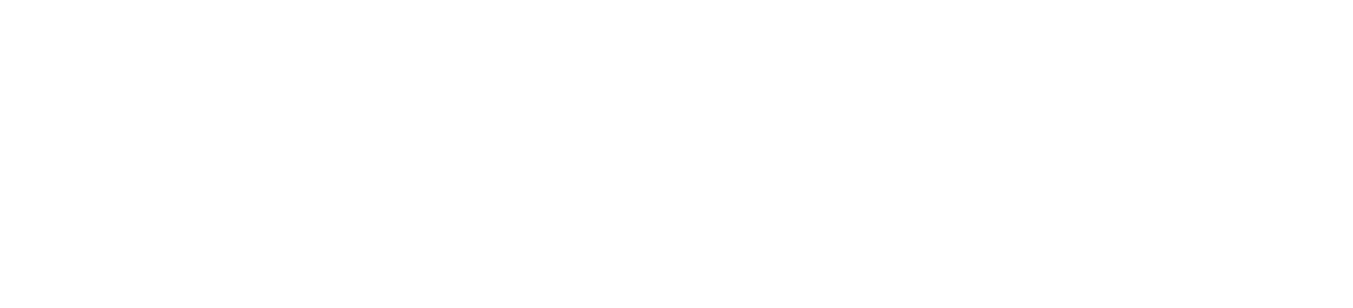
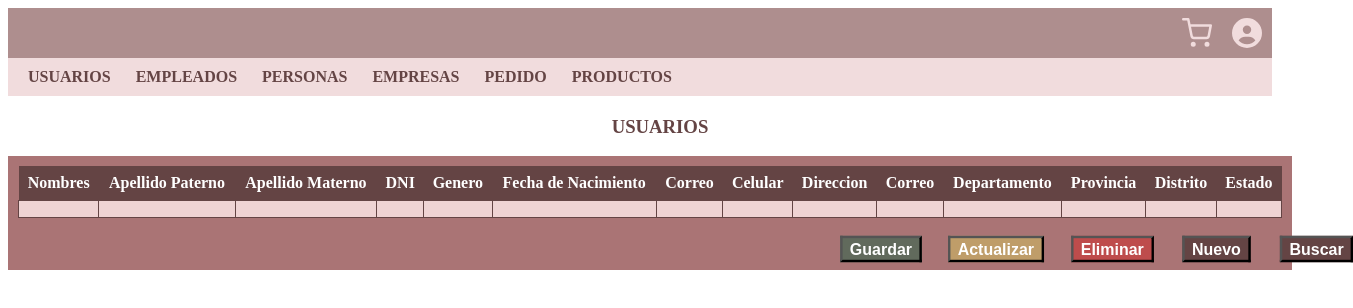
Before and after one commit to Gutierrez-16/Sistema_Riga, a React (Vite) app in the folder sistema_riga_frontend/: page /usuario in a window 1280 px wide. Before the commit this address had no page. Shown: the top 308 px of the page, 1353 px wide, since content can reach past the window. Built offline with nearby package versions, Linux system fonts and the light colour scheme.

Commit message:
add: Components&Styles

```diff
--- a/sistema_riga_frontend/package.json
+++ b/sistema_riga_frontend/package.json
@@ -13,6 +13,8 @@
     "history": "^5.3.0",
     "react": "^18.2.0",
     "react-dom": "^18.2.0",
+    "react-helmet-async": "^2.0.4",
+    "react-icons": "^5.1.0",
     "react-router-dom": "^6.22.3"
   },
   "devDependencies": {
--- /dev/null
+++ b/sistema_riga_frontend/src/Components/Header/HeadStyle.css
@@ -0,0 +1,10 @@
+.head{
+    background-color: #AA7475;
+    width: 100%;
+    height: 5px;
+    text-align: center;
+}
+
+.head h1{
+    font-weight: bold;
+}
--- /dev/null
+++ b/sistema_riga_frontend/src/Components/Header/Header.jsx
@@ -0,0 +1,38 @@
+import React from 'react';
+import { Link } from 'react-router-dom';
+import './HeaderStyle.css';
+import { FiShoppingCart } from "react-icons/fi";
+import { FaCircleUser } from "react-icons/fa6";
+
+
+const Header = () => {
+    return (
+        <header>
+            <div className='head'>
+            <div className='icons'>
+            <Link to="/home" className="icon-link">
+                <FiShoppingCart  size={30} className='icon'/>
+             </Link>
+             <Link to="/usuario" className="icon-link">
+                <FaCircleUser size={30} className='icon'/>
+             </Link>
+
+            </div>
+            </div>
+            <div className='subhead'>
+            <nav>
+                <ul>
+                    <li><Link to="/usuario">USUARIOS</Link></li>
+                    <li><Link to="/empleado">EMPLEADOS</Link></li>
+                    <li><Link to="/persona">PERSONAS</Link></li>
+                    <li><Link to="/empresa">EMPRESAS</Link></li>
+                    <li><Link to="/home">PEDIDO</Link></li>
+                    <li><Link to="/producto">PRODUCTOS</Link></li>
+                </ul>
+            </nav>
+            </div>
+        </header>
+    );
+};
+
+export default Header;
--- /dev/null
+++ b/sistema_riga_frontend/src/Components/Header/HeaderStyle.css
@@ -0,0 +1,54 @@
+.body{
+    margin: 0px;
+    padding: 0px;
+}
+.head{
+background-color: #AE8E8E;
+width: 100%;
+height: 50px;
+color:#644444;
+}
+
+.icons{
+    width: 100%;
+    height: 50px;
+    display: flex;
+    justify-content: flex-end;
+}
+
+.icons .icon{
+    margin: 10px;
+    color: #F1DCDD;
+}
+
+.subhead {
+    background-color: #F1DCDD;
+    padding: 10px;
+}
+/* Establece el contenedor ul como contenedor flexible */
+.subhead nav ul {
+    list-style-type: none;
+    padding: 0;
+    margin: 0;
+    display: flex;
+}
+/* Añade espacio entre los elementos li */
+.subhead nav ul li {
+    margin-right: 15px;
+    margin-left: 10px;
+
+}
+/* Elimina el margen derecho del último elemento li */
+.subhead nav ul li:last-child {
+    margin-right: 0;
+}
+
+.subhead nav ul li a {
+    color: #644444;
+    text-decoration: none;
+    font-weight: bold;
+}
+
+.subhead nav ul li a:hover {
+    text-decoration: underline;
+}
--- a/sistema_riga_frontend/src/AppLogin.css
+++ b/sistema_riga_frontend/src/Components/Login/AppLogin.css
@@ -1,12 +1,34 @@
 /* login.css */
 
 .login-container {
-    width: 300px;
+    width: 100%;
+    margin: 0 auto;
+    padding: 20px;
+    border-radius: 5px;
+    background-color: #ffffff;
+    text-align: left;
+
+  }
+
+  .title{
+    background-color: #AA7475;
+    width: 150px;
+    height: 5px;
+    margin: 20px auto;
+    padding: 20px;
+    text-align: center  ;
+  }
+
+  .login{
+    width: 600px;
+    height: 350px;
     margin: 0 auto;
     padding: 20px;
     border: 1px solid #ccc;
     border-radius: 5px;
     box-shadow: 0 2px 5px rgba(0, 0, 0, 0.1);
+    background-color: #AA7475;
+    text-align: center;
   }
 
   .login-container h2 {
@@ -21,23 +43,26 @@
   }
 
   .login-form input {
-    width: 100%;
+    width: 280px;
     padding: 8px;
     margin-bottom: 10px;
     border: 1px solid #ccc;
     border-radius: 3px;
+    background-color: #E7C7C8;
   }
 
   .login-form button {
-    width: 100%;
+    width: 200px;
+    height: 30px;
     padding: 10px;
-    background-color: #007bff;
+    background-color: #644444;
     color: #fff;
     border: none;
     border-radius: 3px;
     cursor: pointer;
+    margin-top: 20px;
   }
 
   .login-form button:hover {
-    background-color: #0056b3;
+    background-color: #8a5858;
   }
--- a/sistema_riga_frontend/src/LoginApp.jsx
+++ b/sistema_riga_frontend/src/Components/Login/LoginApp.jsx
@@ -1,6 +1,9 @@
 import React, { useState } from 'react';
 import './AppLogin.css';
 import { useNavigate } from 'react-router-dom';
+import { FaCircleUser } from "react-icons/fa6";
+
+
 
 function LoginApp() {
   const [username, setUsername] = useState('');
@@ -34,32 +37,38 @@
   };
 
   return (
+
     <div className="login-container">
+      <div className='title'>LOGIN</div>
+      <div className='login'>
+      <FaCircleUser size={80} color="black" className="iconimg"/>
       <h2>Iniciar Sesión</h2>
       <form className="login-form" onSubmit={handleSubmit}>
         <div>
-          <label htmlFor="username">Nombre de usuario:</label>
           <input
             type="text"
             id="username"
+            placeholder='Ingrese su usuario'
             value={username}
             onChange={(e) => setUsername(e.target.value)}
             required
           />
         </div>
         <div>
-          <label htmlFor="password">Contraseña:</label>
           <input
             type="password"
             id="password"
+            placeholder='Ingrese su contraseña'
             value={password}
             onChange={(e) => setPassword(e.target.value)}
             required
           />
         </div>
         <button type="submit">Iniciar Sesión</button>
+
       </form>
       {message && <p>{message}</p>} {/* Mostrar el mensaje del backend */}
+      </div>
     </div>
   );
 }
--- /dev/null
+++ b/sistema_riga_frontend/src/Components/Usuario/Usuario.jsx
@@ -0,0 +1,78 @@
+import React, { Component } from 'react';
+import { Link } from 'react-router-dom';
+import Header from '../Header/Header';
+import './UsuarioStyle.css';
+
+class Home extends Component {
+  render() {
+    return (
+      <article>
+        <div>
+          <Header/>
+          <section>
+            <div className='usuario'>
+            <h1>USUARIOS</h1>
+            </div>
+            <div className='global'>
+            <div className='tabla'>
+                <table >
+                <thead>
+                    <tr>
+                        <th>Nombres</th>
+                        <th>Apellido Paterno</th>
+                        <th>Apellido Materno</th>
+                        <th>DNI</th>
+                        <th>Genero</th>
+                        <th>Fecha de Nacimiento</th>
+                        <th>Correo</th>
+                        <th>Celular</th>
+                        <th>Direccion</th>
+                        <th>Correo</th>
+                        <th>Departamento</th>
+                        <th>Provincia</th>
+                        <th>Distrito</th>
+                        <th>Estado</th>
+                    </tr>
+                    <tr>
+                      <td></td>
+                      <td></td>
+                      <td></td>
+                      <td></td>
+                      <td></td>
+                      <td></td>
+                      <td></td>
+                      <td></td>
+                      <td></td>
+                      <td></td>
+                      <td></td>
+                      <td></td>
+                      <td></td>
+                      <td></td>
+                    </tr>
+                </thead>
+                </table>
+            </div>
+            <div className='botones'>
+              <button className='boton1'>Guardar</button>
+              <button className='boton2'>Actualizar</button>
+              <button className='boton3'>Eliminar</button>
+              <button className='boton4'>Nuevo</button>
+              <button className='boton4'>Buscar</button>
+            </div>
+            </div>
+            <div className='global2'>
+              <div className='contenedor'>
+              </div>
+              <div className='contenedor'>
+              </div>
+              <div className='contenedor'>
+              </div>
+            </div>
+          </section>
+        </div>
+      </article>
+    );
+  }
+}
+
+export default Home;
--- /dev/null
+++ b/sistema_riga_frontend/src/Components/Usuario/UsuarioStyle.css
@@ -0,0 +1,102 @@
+.usuario{
+    width: 100%;
+    height: 20px;
+    text-align: center;
+    color: #644444;
+    margin: 20px;
+    font-weight: bold;
+}
+
+table {
+    width: 100%;
+    border-collapse: collapse;
+    color: white;
+}
+
+td {
+    border: 1px solid #644444 ;
+    padding: 8px;
+    text-align: left;
+    background-color: #EFD3D3;
+}
+
+th {
+    background-color: #644444;
+    text-align: center;
+    padding: 8px;
+
+}
+
+.global{
+    padding: 10px;
+    width: 100%;
+    height: auto;
+    background-color: #AA7475;
+}
+
+.botones{
+    width: 500px;
+    display: flex;
+    justify-content: space-between;
+    margin-top: 20px;
+    display: flex;
+    margin-left: 829px;
+    margin-right: 10px;
+}
+
+.boton1{
+    background-color: #616A5C ;
+    color: white;
+    font-weight: bold;
+}
+
+.boton2{
+    background-color: #BF9D69;
+    color: white;
+    font-weight: bold;
+}
+
+.boton3{
+    background-color: #BE4C4C;
+    color: white;
+    font-weight: bold;
+}
+
+.boton4{
+    background-color: #644444;
+    color: white;
+    font-weight: bold;
+}
+
+button{
+    transform: scale(120%);
+    height: 22px;
+}
+
+.boton1:hover {
+    background-color: #7a8f6f ;
+}
+
+.boton2:hover{
+    background-color: #e6b46a ;
+}
+
+.boton3:hover{
+    background-color: #dd5454;
+}
+
+.boton4:hover{
+    background-color: #7c5454;
+}
+
+.global2{
+    width: 100%;
+    height: auto;
+    display: grid;
+    grid-template-columns: 1fr 1fr 1fr;
+}
+
+.contenedor{
+background-color: #AA7475;
+height: auto;
+}
--- a/sistema_riga_frontend/src/Home.jsx
+++ /dev/null
@@ -1,24 +0,0 @@
-import React, { Component } from 'react';
-import { Link } from 'react-router-dom';
-
-class Home extends Component {
-  render() {
-    return (
-      <article>
-        <div>
-          <section>
-            <h1>Bienvenido a Invbox</h1>
-            <div>
-
-            </div>
-            <div>
-
-            </div>
-          </section>
-        </div>
-      </article>
-    );
-  }
-}
-
-export default Home;
--- a/sistema_riga_frontend/src/main.jsx
+++ b/sistema_riga_frontend/src/main.jsx
@@ -1,14 +1,14 @@
 import React from 'react';
 import ReactDOM from 'react-dom/client'; // Cambia esta línea
 import { BrowserRouter, Routes, Route } from 'react-router-dom'; // Aquí usamos Routes en lugar de Route
-import LoginApp from './LoginApp';
-import Home from './Home';
+import LoginApp from './Components/Login/LoginApp';
+import Home from './Components/Usuario/Usuario';
 
 ReactDOM.createRoot(document.getElementById('root')).render(
   <BrowserRouter>
     <Routes> {/* Utilizamos Routes en lugar de Route */}
       <Route path="/login" element={<LoginApp />} />
-      <Route path="/home" element={<Home />} />
+      <Route path="/usuario" element={<Home />} />
     </Routes>
   </BrowserRouter>
 );
```
Also changed, not shown: sistema_riga_frontend/src/Components/Header/Head.jsx (added, +18 -0 lines), sistema_riga_frontend/src/Components/Person/Persona.jsx (added, +26 -0 lines), 1 other file (tests, documents, lock files or other folders).
